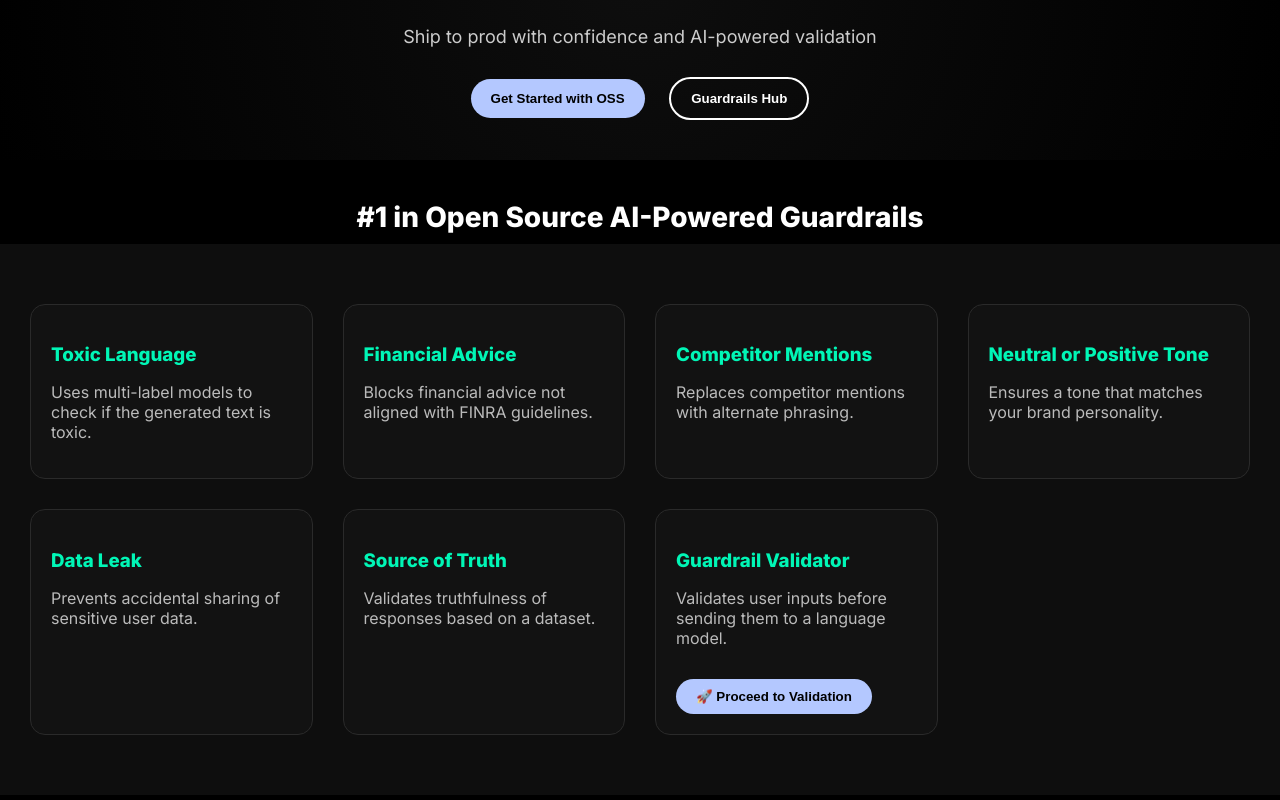
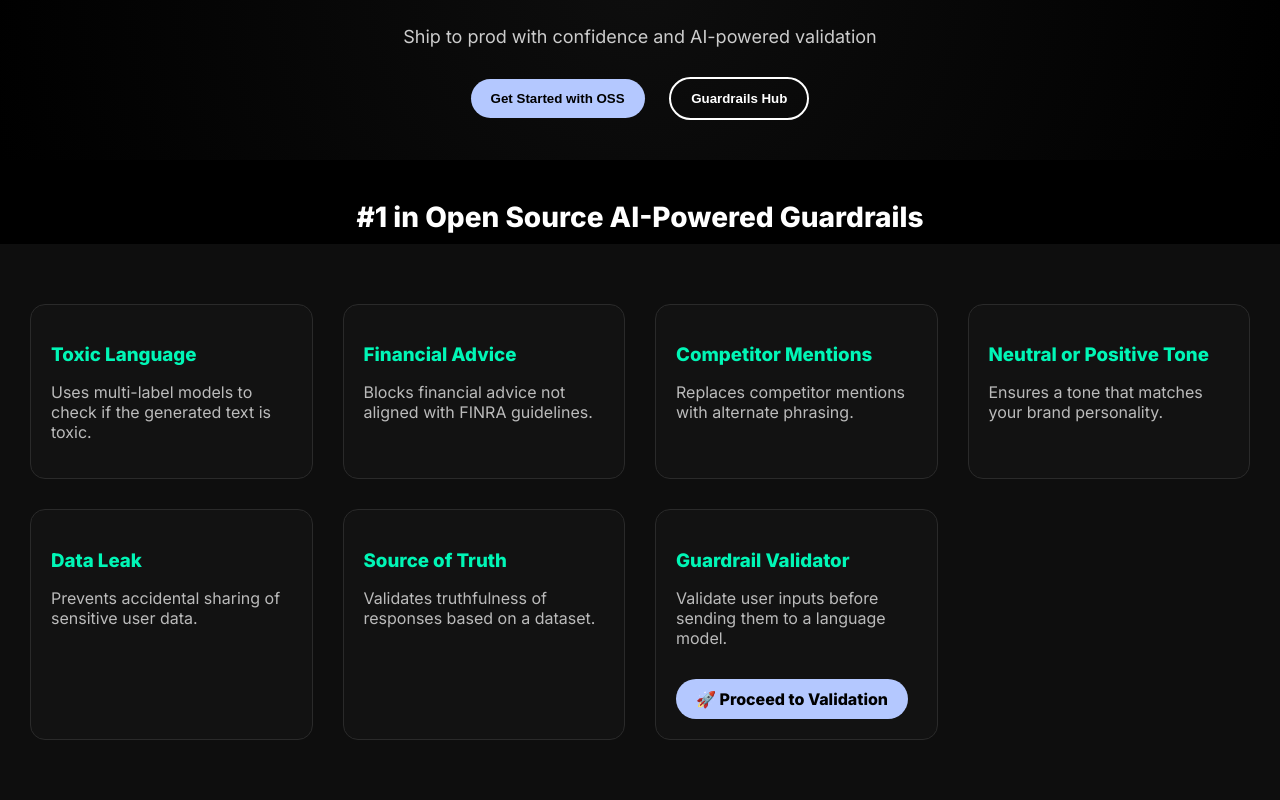
Before and after one commit to sp560923/nsfw_guard_rail, a plain HTML site: page index.html in a window 1280 px wide. Shown: the part 309-1109 px from the top of the page. Drawn offline with Linux system fonts and the light colour scheme.

Commit message:
Update index.html

```diff
--- a/index.html
+++ b/index.html
@@ -156,20 +156,18 @@
     </div>
    <div class="feature-card">
   <h3 style="color: #00f6b6;">Guardrail Validator</h3>
-  <p>Validates user inputs before sending them to a language model.</p>
-  <form action="" method="post">
-    <button type="submit" name="proceed" style="
+  <p>Validate user inputs before sending them to a language model.</p>
+  <div onclick="window.location.href='?proceed=true'" style="
     margin-top: 15px;
+    display: inline-block;
     padding: 10px 20px;
     background-color: #b4c8ff;
-      border: none;
     border-radius: 20px;
     font-weight: bold;
+    color: black;
     cursor: pointer;
-    ">🚀 Proceed to Validation</button>
-  </form>
+  ">🚀 Proceed to Validation</div>
 </div>
-
   </section>
 </body>
 </html>
```
Lines whose indentation alone changed are shown as unchanged.
